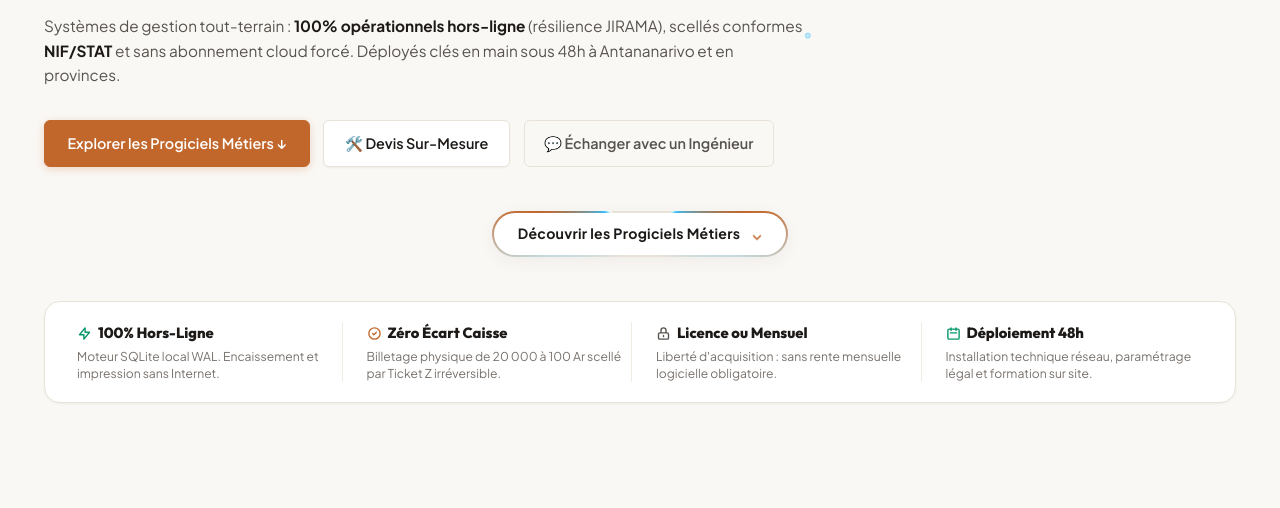
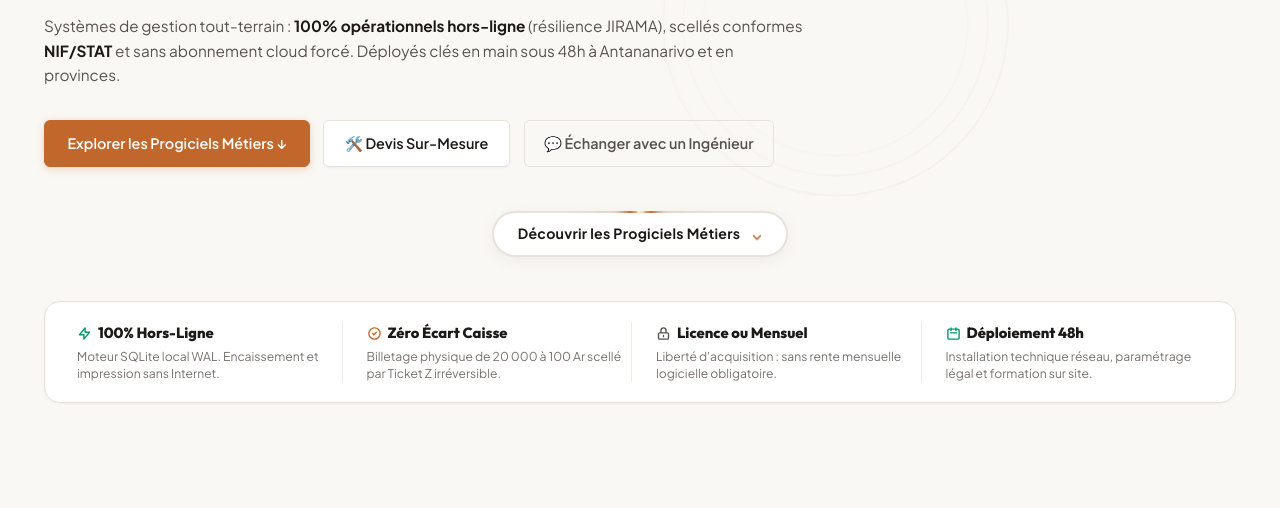
Before and after one commit to ManoaRANDRIANARISOA/prospectus-missi, a website: page public/index.html in a window 1280 px wide. Shown: the part 292-800 px from the top of the page. Drawn offline with Linux system fonts and the light colour scheme.

Commit message:
fix: remove blue hue from stream, slow down cascade to 4.6s serene rhythm, and fix negative radius arc exception for authentic concentric 3D water ripples

```diff
--- a/public/index.html
+++ b/public/index.html
@@ -1083,18 +1083,18 @@
       background: conic-gradient(
         from 0deg at 50% 50%,
         transparent 0deg,
-        transparent 190deg,
-        rgba(56, 189, 248, 0.2) 220deg,
-        #C2672B 245deg,
-        #38BDF8 265deg,
+        transparent 200deg,
+        rgba(194, 103, 43, 0.12) 225deg,
+        #C2672B 248deg,
+        #F6AD55 264deg,
         #FFFFFF 270deg,
         transparent 271deg,
         transparent 360deg
       );
-      animation: stream-flow-left 2.2s cubic-bezier(0.4, 0, 0.2, 1) infinite;
-    }
-
-    /* Faisceau d'eau droite : part de 12h (centre haut) et descend le flanc droit jusqu'à 6h (bas) */
+      animation: stream-flow-left 4.6s cubic-bezier(0.4, 0, 0.2, 1) infinite;
+    }
+
+    /* Faisceau d'eau droite : Blanc pur -> Or ambré -> Cuivre chaleureux (sans aucun bleu) */
     .water-stream-right {
       position: absolute;
       top: -300%;
@@ -1106,13 +1106,13 @@
         transparent 0deg,
         transparent 90deg,
         #FFFFFF 90.5deg,
-        #38BDF8 95deg,
-        #C2672B 115deg,
-        rgba(56, 189, 248, 0.2) 140deg,
-        transparent 170deg,
+        #F6AD55 96deg,
+        #C2672B 112deg,
+        rgba(194, 103, 43, 0.12) 135deg,
+        transparent 160deg,
         transparent 360deg
       );
-      animation: stream-flow-right 2.2s cubic-bezier(0.4, 0, 0.2, 1) infinite;
+      animation: stream-flow-right 4.6s cubic-bezier(0.4, 0, 0.2, 1) infinite;
     }
 
     @keyframes stream-flow-left {
@@ -1120,10 +1120,10 @@
         transform: rotate(90deg);
         opacity: 0;
       }
-      15% {
+      12% {
         opacity: 1;
       }
-      85% {
+      88% {
         opacity: 1;
       }
       100% {
@@ -1137,10 +1137,10 @@
         transform: rotate(-90deg);
         opacity: 0;
       }
-      15% {
+      12% {
         opacity: 1;
       }
-      85% {
+      88% {
         opacity: 1;
       }
       100% {
@@ -1151,10 +1151,9 @@
 
     .discover-cascade-pill:hover .water-stream-left,
     .discover-cascade-pill:hover .water-stream-right {
-      animation-duration: 1.5s;
-    }
-
-    /* Masque intérieur blanc ivoire doux */
+      animation-duration: 2.8s;
+    }
+
     .discover-inner-clean {
       position: relative;
       z-index: 2;
@@ -2392,9 +2391,9 @@
     });
 
     // ==========================================================================
-    // FOND AMBIANT 3D : SILLAGE FLUIDE AU SURVOL & DÉNIVELLATION 3D AU CLIC
+    // FOND AMBIANT 3D : PHYSIQUE FLUIDE CONCENTRIQUE & VRAIE ONDULATION D'EAU
     // ==========================================================================
-    (function initFluidCanvas() {
+    (function initPureWaterCanvas() {
       const canvas = document.getElementById('ambient-canvas');
       if (!canvas) return;
       const ctx = canvas.getContext('2d');
@@ -2412,205 +2411,126 @@
       resize();
       window.addEventListener('resize', resize, { passive: true });
 
-      // --- SILLAGE DU BATEAU / MAIN QUI POUSSE L'EAU (SURVOL CONTINU) ---
-      const wakeTrail = [];
-      let lastX = width / 2;
-      let lastY = height / 2;
-      let lastTime = performance.now();
+      // Tableau des ondes d'eau concentriques
+      const waves = [];
+
+      function addRipple(x, y, maxRadius, speed, intensity, ringCount) {
+        if (waves.length > 40) waves.shift();
+        waves.push({
+          x: x,
+          y: y,
+          radius: 0,
+          maxRadius: maxRadius || 140,
+          speed: speed || 1.25,
+          intensity: intensity || 0.35,
+          initialIntensity: intensity || 0.35,
+          ringCount: ringCount || 2,
+          wavelength: 20
+        });
+      }
+
+      // 1. SURVOL : comme une main / étrave de bateau fendant doucement l'eau calme
+      let lastMoveX = width / 2;
+      let lastMoveY = height / 2;
+      let lastMoveTime = performance.now();
 
       if (window.matchMedia('(pointer: fine)').matches) {
         window.addEventListener('pointermove', (e) => {
           const now = performance.now();
-          const dt = Math.max(16, now - lastTime);
-          const dx = e.clientX - lastX;
-          const dy = e.clientY - lastY;
-          const dist = Math.hypot(dx, dy);
-
-          if (dist > 4) {
-            const speed = dist / dt;
-            const angle = Math.atan2(dy, dx);
-
-            if (wakeTrail.length > 55) wakeTrail.shift();
-            wakeTrail.push({
-              x: e.clientX,
-              y: e.clientY,
-              angle: angle,
-              speed: Math.min(speed, 2.5),
-              age: 0,
-              maxLife: 60,
-              spread: 0
-            });
-
-            lastX = e.clientX;
-            lastY = e.clientY;
-            lastTime = now;
+          const dist = Math.hypot(e.clientX - lastMoveX, e.clientY - lastMoveY);
+          if (dist > 28 && (now - lastMoveTime > 60)) {
+            // Ondulation fluide de sillage (2 anneaux doux s'écartant)
+            addRipple(e.clientX, e.clientY, 100 + Math.random() * 35, 1.3, 0.30, 2);
+            lastMoveX = e.clientX;
+            lastMoveY = e.clientY;
+            lastMoveTime = now;
           }
         }, { passive: true });
       }
 
-      // --- ONDULATIONS EN DÉNIVELLATION 3D CONTINUE LORS DU CLIC (GOUTTE D'EAU) ---
-      const dropImpacts = [];
-
-      function createDropImpact(x, y) {
-        dropImpacts.push({
-          x: x,
-          y: y,
-          birthTime: performance.now(),
-          maxRadius: Math.max(width, height) * 0.65,
-          waveSpeed: 2.2,
-          amplitude: 1.0,
-          damping: 0.0035
-        });
-        if (dropImpacts.length > 6) dropImpacts.shift();
-      }
-
+      // 2. CLIC : impact d'une vraie goutte d'eau (4 anneaux en dénivellation 3D continue)
       window.addEventListener('pointerdown', (e) => {
-        createDropImpact(e.clientX, e.clientY);
+        addRipple(e.clientX, e.clientY, 340, 1.75, 0.55, 4);
       }, { passive: true });
 
-      // Gouttelette zen spontanée toutes les 7 secondes
-      let nextSpontaneous = performance.now() + 3500;
-
-      // Boucle d'animation à 60 FPS
+      // 3. Gouttelette zen spontanée toutes les 7 secondes
+      let nextDropTime = performance.now() + 2500;
+
       function render(now) {
         ctx.clearRect(0, 0, width, height);
 
-        // Gouttelette spontanée
-        if (now > nextSpontaneous) {
-          const rx = width * (0.2 + Math.random() * 0.6);
-          const ry = height * (0.2 + Math.random() * 0.6);
-          createDropImpact(rx, ry);
-          nextSpontaneous = now + 6000 + Math.random() * 4000;
+        // Goutte zen occasionnelle
+        if (now > nextDropTime) {
+          const rx = width * (0.15 + Math.random() * 0.7);
+          const ry = height * (0.15 + Math.random() * 0.7);
+          addRipple(rx, ry, 190 + Math.random() * 70, 1.15, 0.34, 3);
+          nextDropTime = now + 6500 + Math.random() * 3500;
         }
 
-        // 1. RENDU DU SILLAGE FLUIDE DE LA MAIN / BATEAU DANS L'EAU (SURVOL)
-        for (let i = wakeTrail.length - 1; i >= 0; i--) {
-          const p = wakeTrail[i];
-          p.age++;
-          if (p.age >= p.maxLife) {
-            wakeTrail.splice(i, 1);
+        // Rendu des ondes circulaires avec dénivellation physique 3D
+        for (let i = waves.length - 1; i >= 0; i--) {
+          const w = waves[i];
+          w.radius += w.speed;
+          const progress = w.radius / w.maxRadius;
+
+          if (progress >= 1) {
+            waves.splice(i, 1);
             continue;
           }
 
-          const progress = p.age / p.maxLife;
-          const alpha = (1 - progress) * 0.22;
-          p.spread += 0.85 + p.speed * 0.55;
-
-          const normAngleL = p.angle + Math.PI / 2;
-          const normAngleR = p.angle - Math.PI / 2;
-
-          const lx = p.x + Math.cos(normAngleL) * p.spread;
-          const ly = p.y + Math.sin(normAngleL) * p.spread;
-
-          const rx = p.x + Math.cos(normAngleR) * p.spread;
-          const ry = p.y + Math.sin(normAngleR) * p.spread;
-
-          const waveR = 8 + p.spread * 0.35;
-
-          // Crête fluide gauche (eau vive douce)
-          const gradL = ctx.createRadialGradient(lx, ly, 0, lx, ly, waveR);
-          gradL.addColorStop(0, 'rgba(56, 189, 248, ' + (alpha * 0.55) + ')');
-          gradL.addColorStop(0.5, 'rgba(194, 103, 43, ' + (alpha * 0.3) + ')');
-          gradL.addColorStop(1, 'transparent');
-          ctx.fillStyle = gradL;
-          ctx.beginPath();
-          ctx.arc(lx, ly, waveR, 0, Math.PI * 2);
-          ctx.fill();
-
-          // Crête fluide droite (cuivre chaud doux)
-          const gradR = ctx.createRadialGradient(rx, ry, 0, rx, ry, waveR);
-          gradR.addColorStop(0, 'rgba(194, 103, 43, ' + (alpha * 0.45) + ')');
-          gradR.addColorStop(0.5, 'rgba(56, 189, 248, ' + (alpha * 0.25) + ')');
-          gradR.addColorStop(1, 'transparent');
-          ctx.fillStyle = gradR;
-          ctx.beginPath();
-          ctx.arc(rx, ry, waveR, 0, Math.PI * 2);
-          ctx.fill();
-
-          // Filet d'eau liant la traînée continue
-          if (i > 0) {
-            const prev = wakeTrail[i - 1];
-            const prevNormL = prev.angle + Math.PI / 2;
-            const prevLx = prev.x + Math.cos(prevNormL) * prev.spread;
-            const prevLy = prev.y + Math.sin(prevNormL) * prev.spread;
-
+          // Décroissance exponentielle douce de l'onde avec l'éloignement
+          const currentAlpha = w.initialIntensity * Math.pow(1 - progress, 1.4);
+          if (currentAlpha <= 0.005) {
+            waves.splice(i, 1);
+            continue;
+          }
+
+          for (let r = 0; r < w.ringCount; r++) {
+            const ringR = w.radius - r * w.wavelength;
+            if (ringR <= 0) continue; // Sécurité absolue : pas de rayon négatif
+
+            const ringAlpha = currentAlpha * (1 - r * 0.22);
+            if (ringAlpha <= 0.005) continue;
+
+            const crestR = Math.max(0.1, ringR);
+
+            // 1. Crête illuminée blanche (lumière réfléchie sur l'eau en haut-gauche)
             ctx.beginPath();
-            ctx.moveTo(prevLx, prevLy);
-            ctx.lineTo(lx, ly);
-            ctx.strokeStyle = 'rgba(56, 189, 248, ' + (alpha * 0.35) + ')';
+            ctx.arc(w.x - 0.9, w.y - 0.9, crestR, 0, Math.PI * 2);
+            ctx.strokeStyle = 'rgba(255, 255, 255, ' + (ringAlpha * 0.9) + ')';
             ctx.lineWidth = 1.6;
             ctx.stroke();
 
-            const prevNormR = prev.angle - Math.PI / 2;
-            const prevRx = prev.x + Math.cos(prevNormR) * prev.spread;
-            const prevRy = prev.y + Math.sin(prevNormR) * prev.spread;
-
+            // 2. Corps d'onde liquide cuivrée & ambrée chaleureuse (charte Missi)
             ctx.beginPath();
-            ctx.moveTo(prevRx, prevRy);
-            ctx.lineTo(rx, ry);
-            ctx.strokeStyle = 'rgba(194, 103, 43, ' + (alpha * 0.3) + ')';
-            ctx.lineWidth = 1.6;
+            ctx.arc(w.x, w.y, crestR, 0, Math.PI * 2);
+            ctx.strokeStyle = 'rgba(194, 103, 43, ' + (ringAlpha * 0.58) + ')';
+            ctx.lineWidth = 2.0;
+            ctx.stroke();
+
+            // 3. Creux d'ombre sous la vague (dénivellation 3D : dépression physique de l'eau)
+            const troughR = Math.max(0.1, ringR - 2.2);
+            ctx.beginPath();
+            ctx.arc(w.x + 1.2, w.y + 1.2, troughR, 0, Math.PI * 2);
+            ctx.strokeStyle = 'rgba(44, 39, 36, ' + (ringAlpha * 0.24) + ')';
+            ctx.lineWidth = 1.2;
             ctx.stroke();
           }
-        }
-
-        // 2. RENDU DE LA DÉNIVELLATION 3D CONTINUE DE LA GOUTTE D'EAU (CLIC)
-        for (let j = dropImpacts.length - 1; j >= 0; j--) {
-          const drop = dropImpacts[j];
-          const elapsed = (now - drop.birthTime) * 0.001;
-          const currentRadius = elapsed * 110;
-
-          if (currentRadius > drop.maxRadius) {
-            dropImpacts.splice(j, 1);
-            continue;
-          }
-
-          const numRings = 4;
-          const wavelength = 28;
-
-          for (let k = 0; k < numRings; k++) {
-            const ringR = currentRadius - k * wavelength;
-            if (ringR <= 0) continue;
-
-            const decay = Math.exp(-ringR * drop.damping - elapsed * 0.4);
-            const intensity = decay * drop.amplitude;
-
-            if (intensity < 0.008) continue;
-
-            // Crête illuminée (relief 3D captant la lumière en haut-gauche)
-            ctx.beginPath();
-            ctx.arc(drop.x - 1, drop.y - 1, ringR, 0, Math.PI * 2);
-            ctx.strokeStyle = 'rgba(255, 255, 255, ' + (intensity * 0.65) + ')';
-            ctx.lineWidth = 1.8;
-            ctx.stroke();
-
-            // Corps d'onde principale (eau vive azur / cuivre)
-            ctx.beginPath();
-            ctx.arc(drop.x, drop.y, ringR, 0, Math.PI * 2);
-            ctx.strokeStyle = k % 2 === 0
-              ? 'rgba(56, 189, 248, ' + (intensity * 0.45) + ')'
-              : 'rgba(194, 103, 43, ' + (intensity * 0.4) + ')';
-            ctx.lineWidth = 2.4;
-            ctx.stroke();
-
-            // Creux d'ombre (dénivellation 3D : creux physique de l'eau)
-            ctx.beginPath();
-            ctx.arc(drop.x + 1.5, drop.y + 1.5, ringR - 3, 0, Math.PI * 2);
-            ctx.strokeStyle = 'rgba(44, 39, 36, ' + (intensity * 0.22) + ')';
-            ctx.lineWidth = 1.4;
-            ctx.stroke();
-          }
-
-          // Cœur de la goutte au premier instant
-          if (elapsed < 0.6) {
-            const coreAlpha = (1 - elapsed / 0.6) * 0.4;
-            const coreGrad = ctx.createRadialGradient(drop.x, drop.y, 0, drop.x, drop.y, 14);
-            coreGrad.addColorStop(0, 'rgba(56, 189, 248, ' + coreAlpha + ')');
-            coreGrad.addColorStop(0.5, 'rgba(194, 103, 43, ' + (coreAlpha * 0.6) + ')');
+
+          // Cœur de l'impact au moment du contact (premiers 25% de la vague)
+          if (progress < 0.25) {
+            const coreProgress = progress / 0.25;
+            const coreAlpha = (1 - coreProgress) * currentAlpha * 0.85;
+            const coreR = Math.max(0.1, (1 - coreProgress) * 7.5);
+
+            const coreGrad = ctx.createRadialGradient(w.x, w.y, 0, w.x, w.y, coreR);
+            coreGrad.addColorStop(0, 'rgba(255, 255, 255, ' + coreAlpha + ')');
+            coreGrad.addColorStop(0.6, 'rgba(194, 103, 43, ' + (coreAlpha * 0.6) + ')');
             coreGrad.addColorStop(1, 'transparent');
+
             ctx.fillStyle = coreGrad;
             ctx.beginPath();
-            ctx.arc(drop.x, drop.y, 14, 0, Math.PI * 2);
+            ctx.arc(w.x, w.y, coreR, 0, Math.PI * 2);
             ctx.fill();
           }
         }
```
